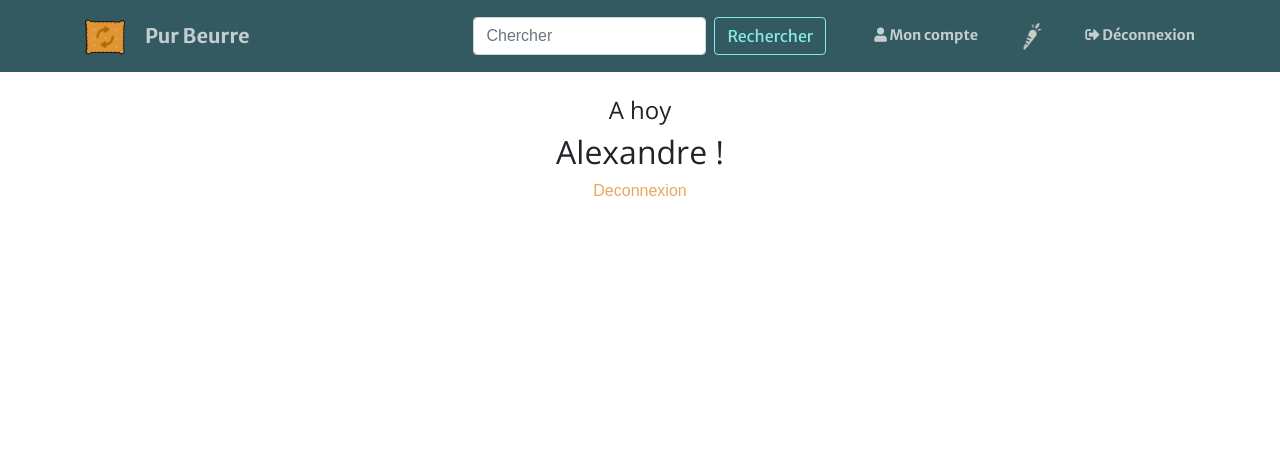
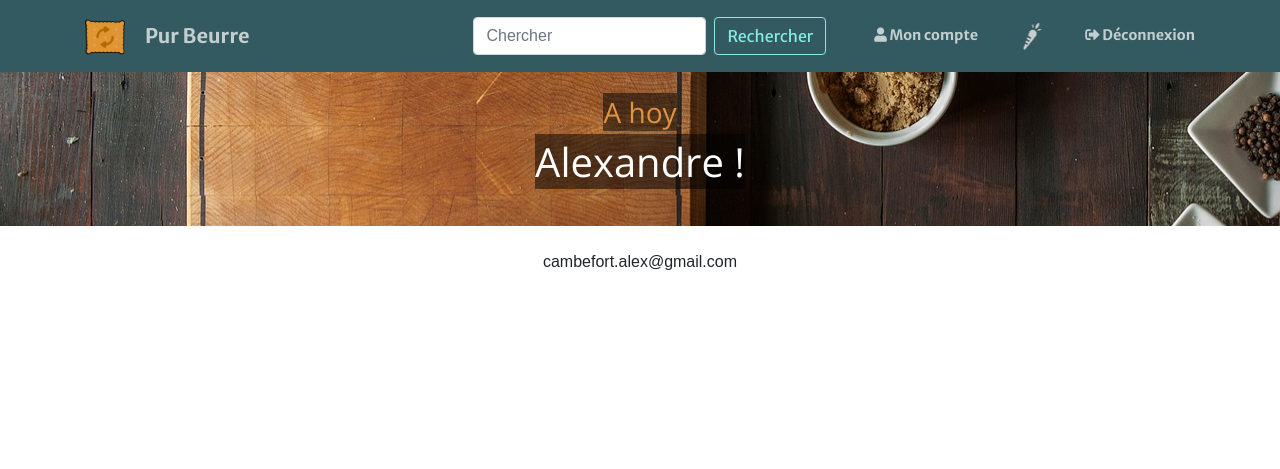
Before and after one commit to alex-run-code/purbeurresite, a Django app: page /purbeurre/account/ in a window 1280 px wide. Shown: the top 469 px of the page. Run offline with Django 3.2, Linux system fonts and the light colour scheme; a user stored in the database is signed in; some libraries are stand-ins or nearby versions; some web fonts are replaced.

Commit message:
account page is like in specs

```diff
--- a/mysite/purbeurre/static/css/customstyle.css
+++ b/mysite/purbeurre/static/css/customstyle.css
@@ -98,4 +98,10 @@ body {
     margin-right: 0;
 }
 
-/*   */
+/* account page  */
+
+#accountheader {
+    background-image: url('../img/account-header-1.jpg');
+    background-position: 0px -500px;
+    /* min-height: 200px; */
+}
--- a/mysite/purbeurre/templates/purbeurre/account.html
+++ b/mysite/purbeurre/templates/purbeurre/account.html
@@ -4,24 +4,33 @@
 {% block title %}Home{% endblock %}
 
 {% block content %}
-<div class='container' style='padding-top:1.5em;'>
+
+<div id='accountheader' class='container' style='padding-top:1.5em; min-width:100%;'>
     <div class='row justify-content-center'>
-        <div class='col-md-6 text-center'>
+        <div class='col-md-6 text-center' style='margin-bottom: 2em'>
 
             {% if user.is_authenticated %}
 
-            <h4>A hoy</h4>
-            <h2 style='text-transform: capitalize;'>{{ user.username }} !</h2>
-            <p><a href="{% url 'logout' %}">Deconnexion</a></p>
-            <div id='accountpicture'></div>
-
-
+            <h3 style='color:#DE9440;'><span style='background-color:rgba(0, 0, 0, .5)'>A hoy</span></h3>
+            <h1 style='text-transform: capitalize; color:white;'><span style='background-color:rgba(0, 0, 0, .5)'>{{ user.username }} !</span></h1>
+            <!-- <p><a href="{% url 'logout' %}">Deconnexion</a></p> -->
 
             {% else %}
-            <p>Vous n'êtes pas connecté.</p>
+            <p style='color:white;'><span style='background-color:rgba(0, 0, 0, .5)'>Vous n'êtes pas connecté.</span></p>
             <a href="{% url 'login' %}">Se connecter</a>
             {% endif %}
 
+
+        </div>
+    </div>
+</div>
+
+<div class='container' style='margin-top:1.5em;'>
+    <div class='row justify-content-center'>
+        <div class='col-md-6 text-center'>
+            {% if user.is_authenticated %}
+            {{ user.email }}
+            {% endif %}
         </div>
     </div>
 </div>
--- a/mysite/purbeurre/templates/purbeurre/signup.html
+++ b/mysite/purbeurre/templates/purbeurre/signup.html
@@ -93,6 +93,7 @@
         </div>
     </div>
 </main>
-<div id='justanelement'
+
+<div id='justfillit'></div>
 
 {% endblock %}
```
Also changed, not shown: mysite/db.sqlite3, mysite/purbeurre/static/img/account-header-1.jpg (added), mysite/purbeurre/static/img/ratatouille-11.jpg (added).
